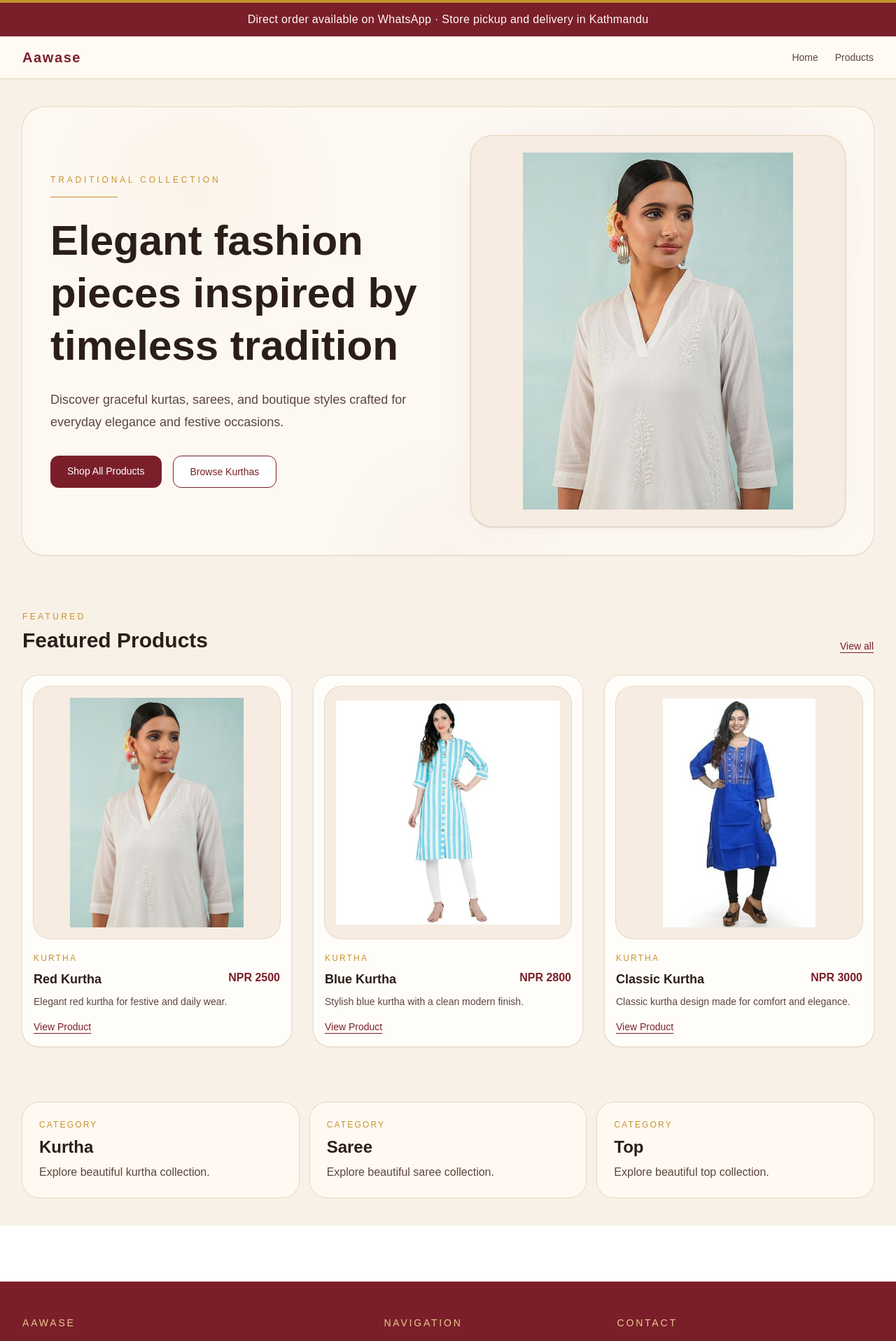
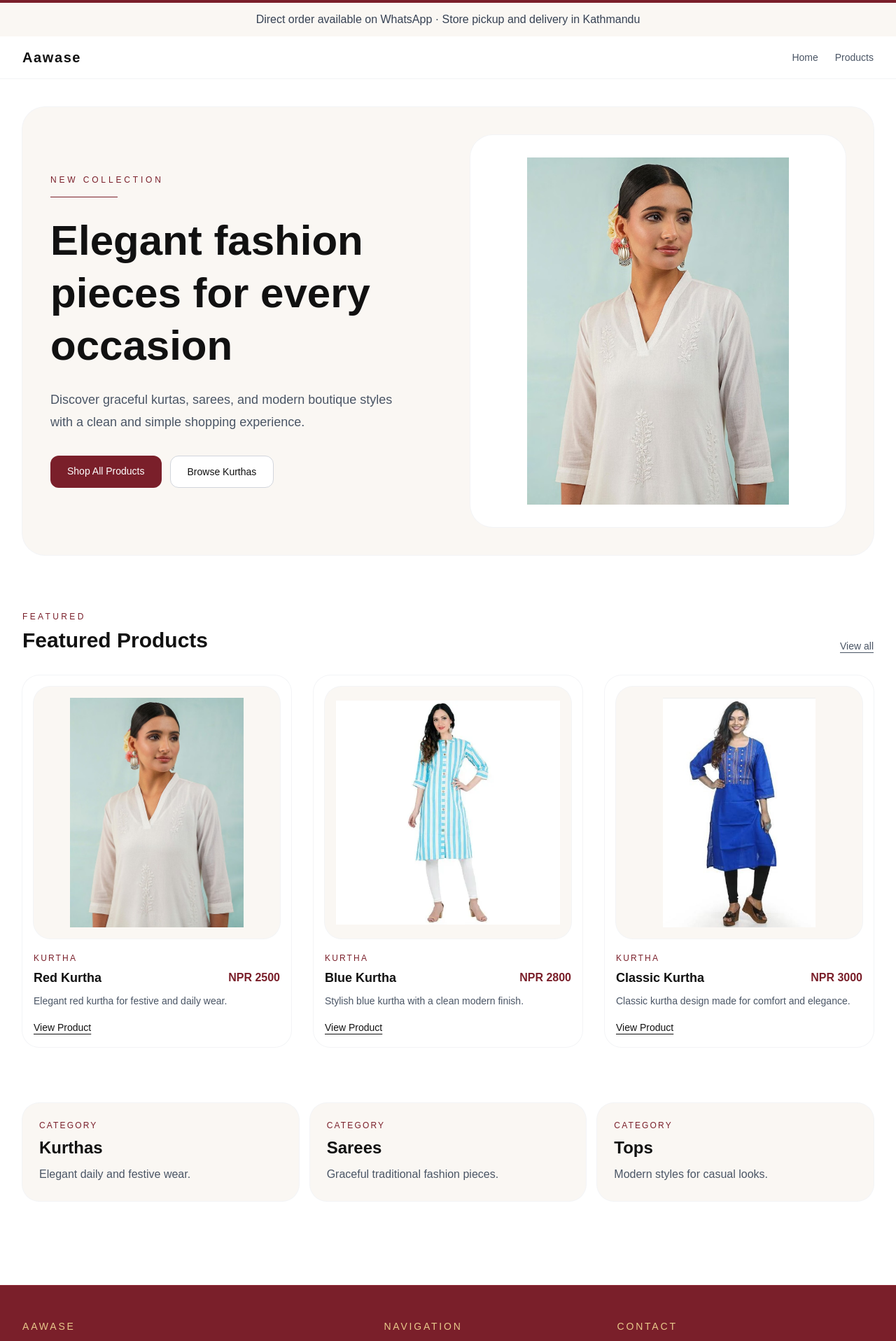
Before and after one commit to alpd-lgtm/osmic-fashion, a Next.js app: page / in a window 1280 px wide. Shown: the top 1916 px of the page at 70% size. Built offline with nearby package versions, Linux system fonts and the light colour scheme.

Commit message:
Switch product pages to white premium theme

```diff
--- a/app/page.tsx
+++ b/app/page.tsx
@@ -6,137 +6,114 @@ export default function HomePage() {
   const featuredProducts = products.slice(0, 3);
 
   return (
-    <main className="mx-auto max-w-7xl bg-[#F8F1E7] px-4 py-10 sm:px-6 lg:px-8">
-
+    <main className="mx-auto max-w-7xl bg-white px-4 py-10 sm:px-6 lg:px-8">
       {/* HERO */}
-      <section className="relative overflow-hidden rounded-[2rem] bg-[#FDF8F2] px-6 py-10 shadow-sm ring-1 ring-[#E9D9C3] lg:px-10">
-
-        {/* subtle pattern */}
-        <div className="pointer-events-none absolute inset-0 opacity-40 [background:radial-gradient(circle_at_20%_20%,rgba(198,146,43,0.10),transparent_20%),radial-gradient(circle_at_80%_25%,rgba(122,31,42,0.08),transparent_24%),radial-gradient(circle_at_50%_100%,rgba(122,31,42,0.06),transparent_22%)]" />
-
-        <div className="grid grid-cols-1 items-center gap-10 lg:grid-cols-2 lg:gap-16">
-
-          <div className="relative z-10 max-w-2xl">
-            <p className="text-xs uppercase tracking-[0.32em] text-[#C6922B]">
-              Traditional Collection
+      <section className="grid grid-cols-1 items-center gap-10 rounded-[2rem] bg-[#FAF7F3] px-6 py-10 ring-1 ring-gray-100 lg:grid-cols-2 lg:gap-16 lg:px-10">
+        <div className="max-w-2xl">
+          <p className="text-xs uppercase tracking-[0.32em] text-[#7A1F2A]">
+            New Collection
           </p>
 
-            <div className="mt-4 h-px w-24 bg-[#C6922B]" />
+          <div className="mt-4 h-px w-24 bg-[#7A1F2A]" />
 
-            <h1 className="mt-6 max-w-xl text-4xl font-bold leading-tight text-[#2B1D18] sm:text-5xl lg:text-6xl">
-              Elegant fashion pieces inspired by timeless tradition
+          <h1 className="mt-6 max-w-xl text-4xl font-bold leading-tight text-[#111111] sm:text-5xl lg:text-6xl">
+            Elegant fashion pieces for every occasion
           </h1>
 
-            <p className="mt-6 max-w-lg text-base leading-7 text-[#5C463D] sm:text-lg sm:leading-8">
-              Discover graceful kurtas, sarees, and boutique styles crafted for
-              everyday elegance and festive occasions.
+          <p className="mt-6 max-w-lg text-base leading-7 text-gray-600 sm:text-lg sm:leading-8">
+            Discover graceful kurtas, sarees, and modern boutique styles with a
+            clean and simple shopping experience.
           </p>
 
-            <div className="mt-8 flex flex-wrap gap-4">
-
-              {/* PRIMARY BUTTON */}
+          <div className="mt-8 flex flex-wrap gap-3">
             <Link
               href="/products"
-                className="group relative overflow-hidden rounded-xl bg-[#7A1F2A] px-6 py-3 text-sm font-medium text-white transition"
+              className="rounded-xl bg-[#7A1F2A] px-6 py-3 text-sm font-medium text-white transition hover:opacity-90"
             >
-                <span className="relative z-10">Shop All Products</span>
-                <span className="absolute inset-0 bg-[#651822] opacity-0 transition group-hover:opacity-100" />
+              Shop All Products
             </Link>
 
-              {/* SECONDARY BUTTON */}
             <Link
               href="/products?category=kurtha"
-                className="rounded-xl border border-[#7A1F2A] bg-white px-6 py-3 text-sm font-medium text-[#7A1F2A] transition hover:bg-[#F6ECE2]"
+              className="rounded-xl border border-gray-300 bg-white px-6 py-3 text-sm font-medium text-[#111111] transition hover:border-[#7A1F2A] hover:text-[#7A1F2A]"
             >
               Browse Kurthas
             </Link>
-
           </div>
         </div>
 
-          {/* IMAGE */}
-          <div className="relative z-10">
-            <div className="absolute inset-0 scale-[0.92] rounded-[2rem] bg-[#7A1F2A]/6 blur-2xl" />
-
-            <div className="relative h-[340px] w-full overflow-hidden rounded-[2rem] border border-[#E6D3BA] bg-[#F6ECE2] shadow-sm sm:h-[420px] lg:h-[560px]">
-
+        <div className="relative h-[340px] w-full overflow-hidden rounded-[2rem] bg-white ring-1 ring-gray-100 sm:h-[420px] lg:h-[560px]">
           <Image
             src="/products/kurtha-1.avif"
             alt="Featured fashion"
             fill
-                className="object-contain p-6 transition duration-700 hover:scale-[1.05]"
+            priority
+            className="object-contain p-6 sm:p-8"
           />
-            </div>
-          </div>
-
         </div>
       </section>
 
-      {/* FEATURED */}
+      {/* FEATURED PRODUCTS */}
       <section className="mt-20">
-
         <div className="mb-8 flex items-end justify-between gap-4">
           <div>
-            <p className="text-xs uppercase tracking-[0.28em] text-[#C6922B]">
+            <p className="text-xs uppercase tracking-[0.28em] text-[#7A1F2A]">
               Featured
             </p>
-            <h2 className="mt-2 text-2xl font-bold text-[#2B1D18] sm:text-3xl">
+            <h2 className="mt-2 text-2xl font-bold text-[#111111] sm:text-3xl">
               Featured Products
             </h2>
           </div>
 
           <Link
             href="/products"
-            className="text-sm font-medium text-[#7A1F2A] underline underline-offset-4 hover:text-[#651822]"
+            className="text-sm font-medium text-gray-600 underline underline-offset-4 hover:text-[#7A1F2A]"
           >
             View all
           </Link>
         </div>
 
         <div className="grid grid-cols-1 gap-8 sm:grid-cols-2 lg:grid-cols-3">
-
           {featuredProducts.map((product) => (
             <article
               key={product.id}
-              className="group rounded-3xl bg-[#FFFDF9] p-4 shadow-sm ring-1 ring-[#EADBC6] transition duration-300 hover:-translate-y-2 hover:shadow-lg"
+              className="group rounded-3xl bg-white p-4 ring-1 ring-gray-100 transition duration-300 hover:-translate-y-1 hover:shadow-md"
             >
-
-              <div className="relative h-[320px] w-full overflow-hidden rounded-3xl bg-[#F6ECE2] ring-1 ring-[#E7D6C0] sm:h-[360px]">
+              <div className="relative h-[320px] w-full overflow-hidden rounded-3xl bg-[#FAF7F3] ring-1 ring-gray-100 sm:h-[360px]">
                 <Image
                   src={product.image}
                   alt={product.name}
                   fill
-                  className="object-contain p-4 transition duration-700 group-hover:scale-[1.08]"
+                  className="object-contain p-4 transition duration-500 group-hover:scale-[1.03]"
                 />
               </div>
 
               <div className="mt-5">
-                <p className="text-xs uppercase tracking-[0.18em] text-[#C6922B]">
+                <p className="text-xs uppercase tracking-[0.18em] text-[#7A1F2A]">
                   {product.category}
                 </p>
 
                 <div className="mt-2 flex items-start justify-between gap-4">
-                  <h3 className="text-lg font-semibold text-[#2B1D18]">
+                  <h3 className="text-lg font-semibold leading-snug text-[#111111]">
                     {product.name}
                   </h3>
 
-                  <p className="text-sm font-semibold text-[#7A1F2A] sm:text-base">
+                  <p className="shrink-0 text-sm font-semibold text-[#7A1F2A] sm:text-base">
                     NPR {product.price}
                   </p>
                 </div>
 
-                <p className="mt-2 text-sm text-[#5C463D]">
+                <p className="mt-2 text-sm leading-6 text-gray-600">
                   {product.description}
                 </p>
 
                 <Link
                   href="/products"
-                  className="mt-4 inline-block text-sm font-medium text-[#7A1F2A] underline underline-offset-4 hover:text-[#651822]"
+                  className="mt-4 inline-block text-sm font-medium text-[#111111] underline underline-offset-4 hover:text-[#7A1F2A]"
                 >
                   View Product
                 </Link>
               </div>
-
             </article>
           ))}
         </div>
@@ -144,29 +121,49 @@ export default function HomePage() {
 
       {/* CATEGORIES */}
       <section className="mt-20 grid grid-cols-1 gap-4 md:grid-cols-3">
-
-        {["kurtha", "saree", "top"].map((cat) => (
         <Link
-            key={cat}
-            href={`/products?category=${cat}`}
-            className="group rounded-3xl bg-[#FFF9F2] p-6 ring-1 ring-[#E8D7C0] transition hover:-translate-y-1 hover:bg-[#F8EFE5]"
+          href="/products?category=kurtha"
+          className="rounded-3xl bg-[#FAF7F3] p-6 ring-1 ring-gray-100 transition hover:bg-white hover:shadow-sm"
         >
-            <p className="text-xs uppercase tracking-[0.18em] text-[#C6922B]">
+          <p className="text-xs uppercase tracking-[0.18em] text-[#7A1F2A]">
             Category
           </p>
-
-            <h3 className="mt-2 text-2xl font-semibold text-[#2B1D18] capitalize">
-              {cat}
+          <h3 className="mt-2 text-2xl font-semibold text-[#111111]">
+            Kurthas
           </h3>
-
-            <p className="mt-2 text-[#5C463D]">
-              Explore beautiful {cat} collection.
+          <p className="mt-2 leading-7 text-gray-600">
+            Elegant daily and festive wear.
           </p>
         </Link>
-        ))}
 
+        <Link
+          href="/products?category=saree"
+          className="rounded-3xl bg-[#FAF7F3] p-6 ring-1 ring-gray-100 transition hover:bg-white hover:shadow-sm"
+        >
+          <p className="text-xs uppercase tracking-[0.18em] text-[#7A1F2A]">
+            Category
+          </p>
+          <h3 className="mt-2 text-2xl font-semibold text-[#111111]">
+            Sarees
+          </h3>
+          <p className="mt-2 leading-7 text-gray-600">
+            Graceful traditional fashion pieces.
+          </p>
+        </Link>
+
+        <Link
+          href="/products?category=top"
+          className="rounded-3xl bg-[#FAF7F3] p-6 ring-1 ring-gray-100 transition hover:bg-white hover:shadow-sm"
+        >
+          <p className="text-xs uppercase tracking-[0.18em] text-[#7A1F2A]">
+            Category
+          </p>
+          <h3 className="mt-2 text-2xl font-semibold text-[#111111]">Tops</h3>
+          <p className="mt-2 leading-7 text-gray-600">
+            Modern styles for casual looks.
+          </p>
+        </Link>
       </section>
-
     </main>
   );
 }
--- a/app/products/page.tsx
+++ b/app/products/page.tsx
@@ -25,23 +25,24 @@ export default async function ProductsPage({
   });
 
   return (
-    <main className="mx-auto max-w-7xl bg-[#F8F1E7] px-4 py-10 sm:px-6 lg:px-8">
-      <div className="mb-10 rounded-[2rem] bg-[#FDF8F2] px-6 py-8 shadow-sm ring-1 ring-[#E9D9C3] sm:px-8">
-        <p className="text-sm uppercase tracking-[0.2em] text-[#C6922B]">
+    <main className="mx-auto max-w-7xl bg-white px-4 py-10 sm:px-6 lg:px-8">
+      <div className="mb-10 rounded-[2rem] bg-[#FFFDFC] px-6 py-8 ring-1 ring-gray-100 sm:px-8">
+        <p className="text-sm uppercase tracking-[0.2em] text-[#7A1F2A]">
           Collection
         </p>
-        <h1 className="mt-2 text-4xl font-bold text-[#2B1D18]">
+        <h1 className="mt-2 text-4xl font-bold text-[#111111]">
           Our Products
         </h1>
-        <p className="mt-3 max-w-2xl text-[#5C463D]">
-          Discover elegant fashion pieces with easy WhatsApp ordering.
+        <p className="mt-3 max-w-2xl text-gray-600">
+          Discover elegant fashion pieces with a clean and simple shopping
+          experience.
         </p>
       </div>
 
       <form
         action="/products"
         method="GET"
-        className="mb-10 rounded-[2rem] bg-[#FFF9F2] p-4 shadow-sm ring-1 ring-[#E8D7C0] sm:p-5"
+        className="mb-10 rounded-[2rem] bg-[#FFFDFC] p-4 ring-1 ring-gray-100 sm:p-5"
       >
         <div className="grid grid-cols-1 gap-4 md:grid-cols-[1fr_220px_140px]">
           <input
@@ -49,13 +50,13 @@ export default async function ProductsPage({
             name="search"
             defaultValue={params.search || ""}
             placeholder="Search products..."
-            className="w-full rounded-2xl border border-[#E8D7C0] bg-white px-4 py-3 text-[#2B1D18] outline-none transition focus:border-[#7A1F2A]"
+            className="w-full rounded-2xl border border-gray-200 bg-white px-4 py-3 text-[#111111] outline-none transition focus:border-[#7A1F2A]"
           />
 
           <select
             name="category"
             defaultValue={selectedCategory}
-            className="w-full rounded-2xl border border-[#E8D7C0] bg-white px-4 py-3 text-[#2B1D18] outline-none transition focus:border-[#7A1F2A]"
+            className="w-full rounded-2xl border border-gray-200 bg-white px-4 py-3 text-[#111111] outline-none transition focus:border-[#7A1F2A]"
           >
             <option value="all">All</option>
             <option value="kurtha">Kurthas</option>
@@ -65,7 +66,7 @@ export default async function ProductsPage({
 
           <button
             type="submit"
-            className="rounded-2xl bg-[#7A1F2A] px-5 py-3 text-white transition hover:bg-[#651822]"
+            className="rounded-2xl bg-[#7A1F2A] px-5 py-3 text-white transition hover:opacity-90"
           >
             Apply
           </button>
@@ -73,7 +74,7 @@ export default async function ProductsPage({
       </form>
 
       <div className="mb-8 flex flex-wrap items-center justify-between gap-4">
-        <p className="text-sm text-[#5C463D]">
+        <p className="text-sm text-gray-600">
           {filteredProducts.length} product
           {filteredProducts.length !== 1 ? "s" : ""} found
         </p>
@@ -84,7 +85,7 @@ export default async function ProductsPage({
             className={`rounded-full px-4 py-2 text-sm transition ${
               selectedCategory === "all" && !params.search
                 ? "bg-[#7A1F2A] text-white"
-                : "bg-[#FFF9F2] text-[#5C463D] ring-1 ring-[#E8D7C0] hover:bg-[#F6ECE2]"
+                : "bg-white text-gray-700 ring-1 ring-gray-200 hover:border-[#7A1F2A] hover:text-[#7A1F2A]"
             }`}
           >
             All
@@ -97,7 +98,7 @@ export default async function ProductsPage({
             className={`rounded-full px-4 py-2 text-sm transition ${
               selectedCategory === "kurtha"
                 ? "bg-[#7A1F2A] text-white"
-                : "bg-[#FFF9F2] text-[#5C463D] ring-1 ring-[#E8D7C0] hover:bg-[#F6ECE2]"
+                : "bg-white text-gray-700 ring-1 ring-gray-200 hover:border-[#7A1F2A] hover:text-[#7A1F2A]"
             }`}
           >
             Kurthas
@@ -110,7 +111,7 @@ export default async function ProductsPage({
             className={`rounded-full px-4 py-2 text-sm transition ${
               selectedCategory === "saree"
                 ? "bg-[#7A1F2A] text-white"
-                : "bg-[#FFF9F2] text-[#5C463D] ring-1 ring-[#E8D7C0] hover:bg-[#F6ECE2]"
+                : "bg-white text-gray-700 ring-1 ring-gray-200 hover:border-[#7A1F2A] hover:text-[#7A1F2A]"
             }`}
           >
             Sarees
@@ -123,7 +124,7 @@ export default async function ProductsPage({
             className={`rounded-full px-4 py-2 text-sm transition ${
               selectedCategory === "top"
                 ? "bg-[#7A1F2A] text-white"
-                : "bg-[#FFF9F2] text-[#5C463D] ring-1 ring-[#E8D7C0] hover:bg-[#F6ECE2]"
+                : "bg-white text-gray-700 ring-1 ring-gray-200 hover:border-[#7A1F2A] hover:text-[#7A1F2A]"
             }`}
           >
             Tops
@@ -132,7 +133,7 @@ export default async function ProductsPage({
           {(params.search || selectedCategory !== "all") && (
             <Link
               href="/products"
-              className="text-sm text-[#7A1F2A] underline underline-offset-4 hover:text-[#651822]"
+              className="text-sm text-[#7A1F2A] underline underline-offset-4 hover:opacity-80"
             >
               Clear filters
             </Link>
@@ -141,16 +142,16 @@ export default async function ProductsPage({
       </div>
 
       {filteredProducts.length === 0 ? (
-        <div className="rounded-[2rem] bg-[#FFF9F2] px-6 py-16 text-center shadow-sm ring-1 ring-[#E8D7C0]">
-          <h2 className="text-2xl font-semibold text-[#2B1D18]">
+        <div className="rounded-[2rem] bg-[#FFFDFC] px-6 py-16 text-center ring-1 ring-gray-100">
+          <h2 className="text-2xl font-semibold text-[#111111]">
             No products found
           </h2>
-          <p className="mt-3 text-[#5C463D]">
+          <p className="mt-3 text-gray-600">
             Try changing your search or category.
           </p>
           <Link
             href="/products"
-            className="mt-6 inline-block rounded-xl bg-[#7A1F2A] px-5 py-3 text-white transition hover:bg-[#651822]"
+            className="mt-6 inline-block rounded-xl bg-[#7A1F2A] px-5 py-3 text-white transition hover:opacity-90"
           >
             View All Products
           </Link>
@@ -160,10 +161,10 @@ export default async function ProductsPage({
           {filteredProducts.map((product) => (
             <article
               key={product.id}
-              className="group rounded-3xl bg-[#FFFDF9] p-4 shadow-sm ring-1 ring-[#EADBC6] transition hover:-translate-y-1 hover:shadow-md"
+              className="group rounded-3xl bg-white p-4 ring-1 ring-gray-100 transition duration-300 hover:-translate-y-1 hover:shadow-md"
             >
               <Link href={`/products/${product.slug}`} className="block">
-                <div className="relative h-[380px] w-full overflow-hidden rounded-3xl bg-[#F6ECE2] ring-1 ring-[#E7D6C0]">
+                <div className="relative h-[380px] w-full overflow-hidden rounded-3xl bg-[#FAF7F3] ring-1 ring-gray-100">
                   <Image
                     src={product.image}
                     alt={product.name}
@@ -174,12 +175,12 @@ export default async function ProductsPage({
               </Link>
 
               <div className="mt-5">
-                <p className="text-xs uppercase tracking-[0.18em] text-[#C6922B]">
+                <p className="text-xs uppercase tracking-[0.18em] text-[#7A1F2A]">
                   {product.category}
                 </p>
 
                 <div className="mt-2 flex items-start justify-between gap-4">
-                  <h2 className="text-lg font-semibold leading-snug text-[#2B1D18]">
+                  <h2 className="text-lg font-semibold leading-snug text-[#111111]">
                     <Link href={`/products/${product.slug}`}>
                       {product.name}
                     </Link>
@@ -189,13 +190,13 @@ export default async function ProductsPage({
                   </p>
                 </div>
 
-                <p className="mt-2 text-sm leading-6 text-[#5C463D]">
+                <p className="mt-2 text-sm leading-6 text-gray-600">
                   {product.description}
                 </p>
 
                 <Link
                   href={`/products/${product.slug}`}
-                  className="mt-4 inline-block text-sm font-medium text-[#7A1F2A] underline underline-offset-4 hover:text-[#651822]"
+                  className="mt-4 inline-block text-sm font-medium text-[#111111] underline underline-offset-4 hover:text-[#7A1F2A]"
                 >
                   View Product
                 </Link>
--- a/components/SiteHeader.tsx
+++ b/components/SiteHeader.tsx
@@ -3,26 +3,23 @@ import Link from "next/link";
 export default function SiteHeader() {
   return (
     <>
-      {/* Top accent line */}
-      <div className="h-1 w-full bg-[#C6922B]" />
+      <div className="h-1 w-full bg-[#7A1F2A]" />
 
-      {/* Top announcement bar */}
-      <div className="bg-[#7A1F2A] px-4 py-3 text-center text-sm font-medium tracking-[0.02em] text-[#FFF8F0] sm:text-base">
+      <div className="bg-[#FAF7F3] px-4 py-3 text-center text-sm font-medium text-gray-700 sm:text-base">
         Direct order available on WhatsApp · Store pickup and delivery in
         Kathmandu
       </div>
 
-      {/* Main header */}
-      <header className="sticky top-0 z-50 border-b border-[#E8D7C0] bg-[#FFF9F2]/95 backdrop-blur">
+      <header className="sticky top-0 z-50 border-b border-gray-100 bg-white/95 backdrop-blur">
         <div className="mx-auto flex max-w-7xl items-center justify-between px-4 py-4 sm:px-6 lg:px-8">
           <Link
             href="/"
-            className="text-xl font-semibold tracking-[0.08em] text-[#7A1F2A]"
+            className="text-xl font-semibold tracking-[0.08em] text-[#111111]"
           >
             Aawase
           </Link>
 
-          <nav className="flex items-center gap-6 text-sm font-medium text-[#5C463D]">
+          <nav className="flex items-center gap-6 text-sm font-medium text-gray-600">
             <Link href="/" className="transition hover:text-[#7A1F2A]">
               Home
             </Link>
```
Also changed, not shown: app/products/[slug]/page.tsx (+20 -22 lines). Lines whose indentation alone changed are shown as unchanged.
